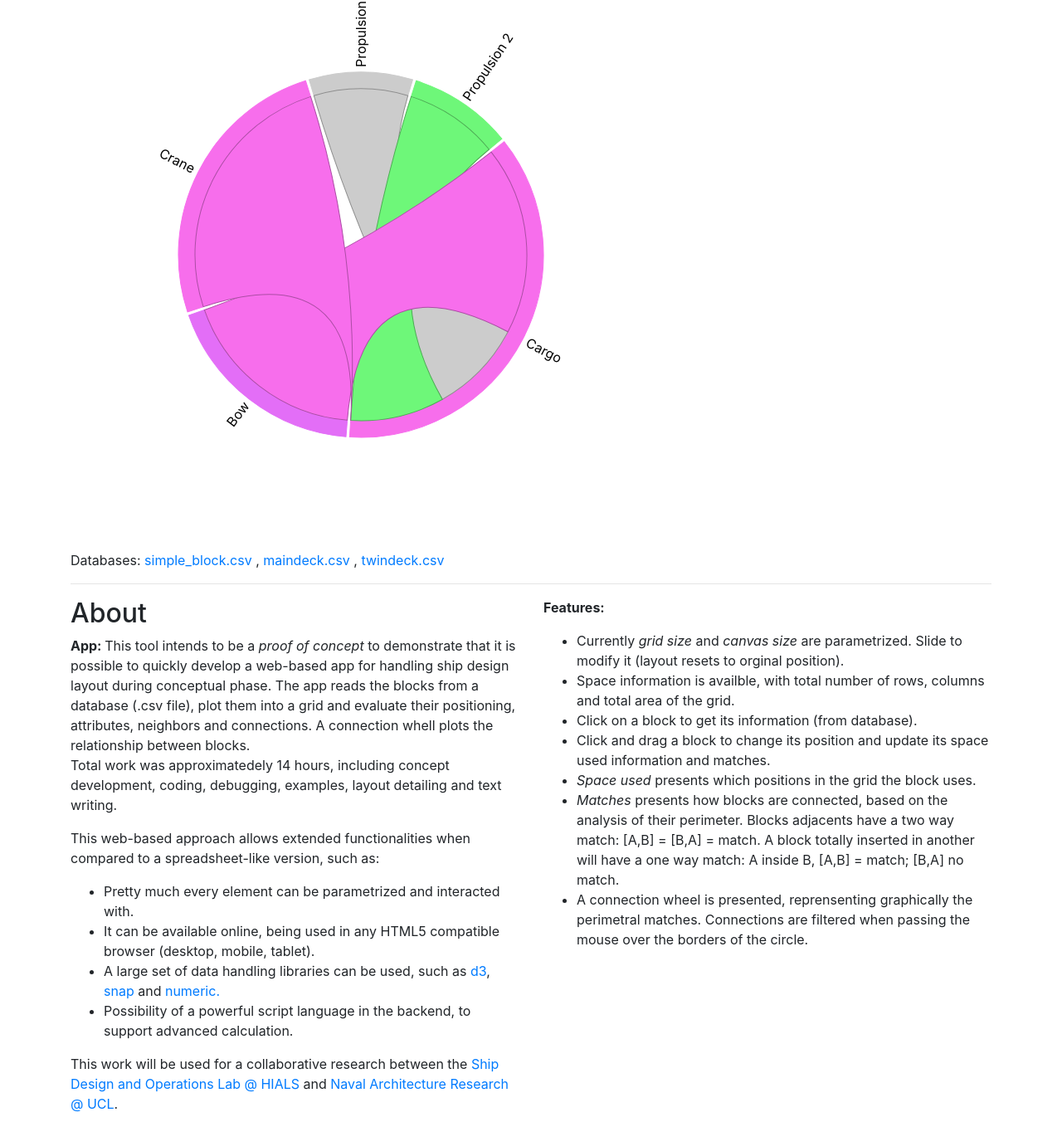
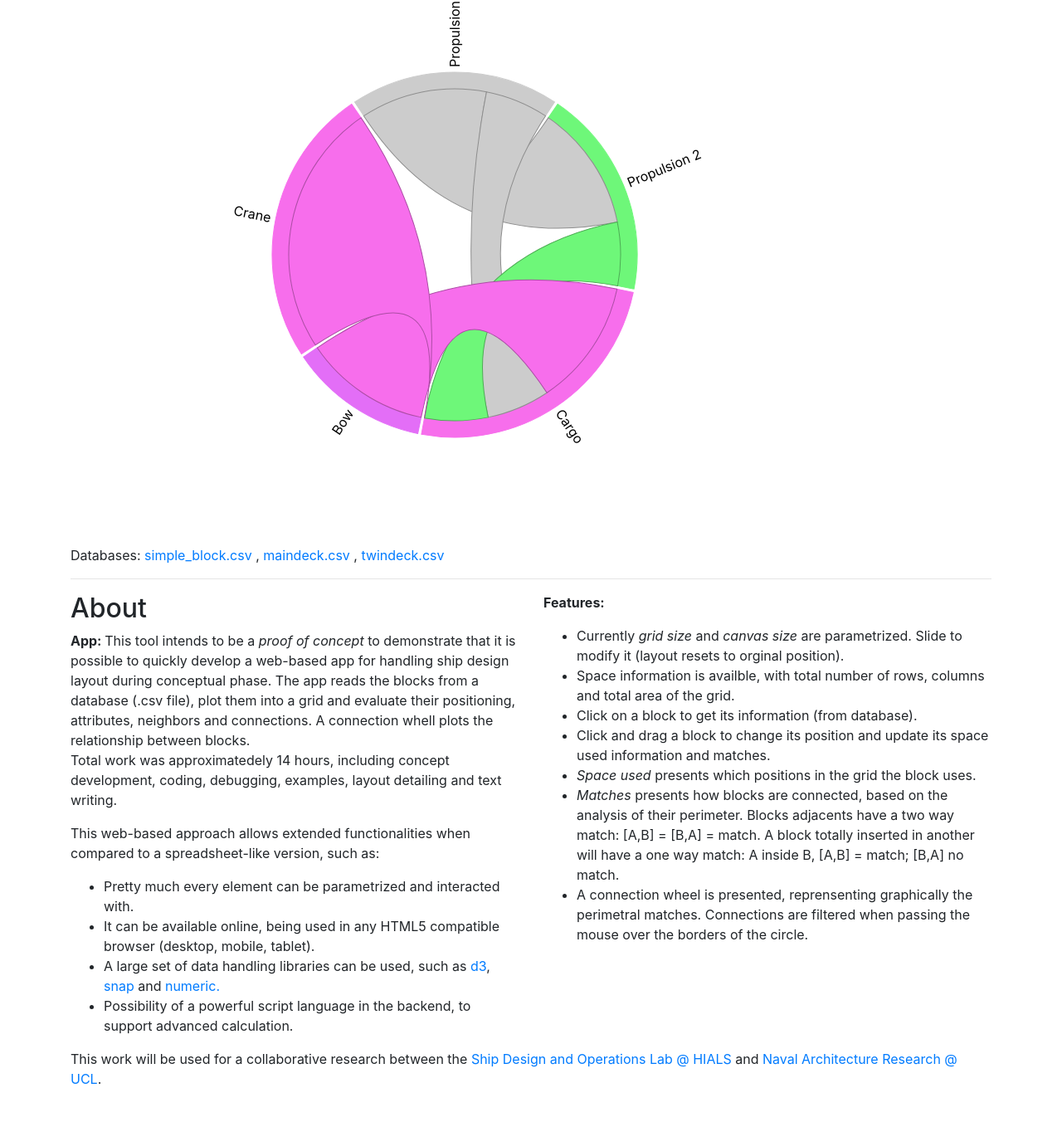
Before and after one commit to shiplab/portfolio, a plain HTML site: page works/grid2015/index.html in a window 1280 px wide. Shown: the part 1121-2479 px from the top of the page at 83% size. After the commit the page ends 2449 px from the top, so only its background shows below. Drawn offline with nearby package versions, Linux system fonts and the light colour scheme.

Commit message:
Centering Wheel D3

```diff
--- a/works/grid2015/index.html
+++ b/works/grid2015/index.html
@@ -32,7 +32,7 @@
 
         <h3>GA Canvas</h3>
         <div class="row">
-          <div class="col-12">
+          <div class="col-md-12">
 
             <p>Grid size<input type="range" id="grid_s" value=8 min="0" max="40" oninput="create_grid()" step="1"> Canvas size - x: <input type="range" id="canv_x" value=985 min="0" max="5000" oninput="create_grid()" step="1"> y:<input type="range" id="canv_y" value=301 min="0" max="1201" oninput="create_grid()" step="1"></p>
             <p>Database:
@@ -79,10 +79,10 @@
         </div>
 
         <div class="row">
-            <div class="col-12"><br>
+            <div class="col-md-12"><br>
                 <p><strong>Connection Wheel:</strong></p>
                 <p class="pblock">The lenght of the border is connected to the number of the grid spaces that a block connects with other blocks in its perimeter. The line represents a connection between two blocks, and its thickness is proportional to how many grid spaces these blocks share in their perimeter. Connections are filtered when passing the mouse over the borders of the circle</p>
-                <div id="area1"></div>
+                <div class="col-md-10 d-flex justify-content-center" id="area1"></div>
                 <p>Databases: <a href="simple_blocks.csv">simple_block.csv</a> , <a href="maindeck.csv">maindeck.csv</a> , <a href="twindeck.csv">twindeck.csv</a></p>
 <hr>
 
@@ -91,7 +91,7 @@
 
 
           <div class="row">
-            <div class="col-6">
+            <div class="col-md-6">
                 <h2>About </h2>
 
                 <p><strong>App: </strong>This tool intends to be a <em>proof of concept</em> to demonstrate that it is possible to quickly develop a web-based app for handling ship design layout during conceptual phase. The app reads the blocks from a database (.csv file), plot them into a grid and evaluate their positioning, attributes, neighbors and connections. A connection whell plots the relationship between blocks.
@@ -106,9 +106,8 @@
                             <li>A large set of data handling libraries can be used, such as <a href="http://d3js.org/">d3</a>, <a href="http://snapsvg.io/">snap</a> and <a href="http://www.numericjs.com/">numeric.</a></li>
                             <li>Possibility of a powerful script language in the backend, to support advanced calculation.</li>
                 </ul>
-                  <p>This work will be used for a collaborative research between the <a href="http://www.shiplab.hials.org/">Ship Design and Operations Lab @ HIALS</a> and <a href="http://www.ucl.ac.uk/mecheng/">Naval Architecture Research @ UCL</a>.</p>
             </div>
-            <div class="col-6">
+            <div class="col-md-6">
 
                     <p><strong>Features: </strong>
 
@@ -124,6 +123,13 @@
 
             </div>
           </div>
+          <div class="row">
+            <div class="col-md-12">
+
+              <p>This work will be used for a collaborative research between the <a href="http://www.shiplab.hials.org/">Ship Design and Operations Lab @ HIALS</a> and <a href="http://www.ucl.ac.uk/mecheng/">Naval Architecture Research @ UCL</a>.</p>
+            </div>
+
+          </div>
 
     </main><!-- /.container -->
     <script src="snap.svg-min.js"></script>
@@ -132,8 +138,9 @@
         <script src="composerBuilder.js"></script>
 
     <script>
-    document.getElementById("grid_s").value = Math.round(getWidth()/100)*0.70
-    console.log(document.getElementById("grid_s").value);
+    document.getElementById("grid_s").value = Math.min(Math.round(getWidth()/100)*0.78, 12);
+    document.getElementById("canv_x").value =  Math.min(Math.round(getWidth())*0.78, 1119);
+    document.getElementById("canv_y").value =  Math.min(Math.round(getWidth())*0.25, 301);
     create_grid();
 
     function create_grid(){
```
